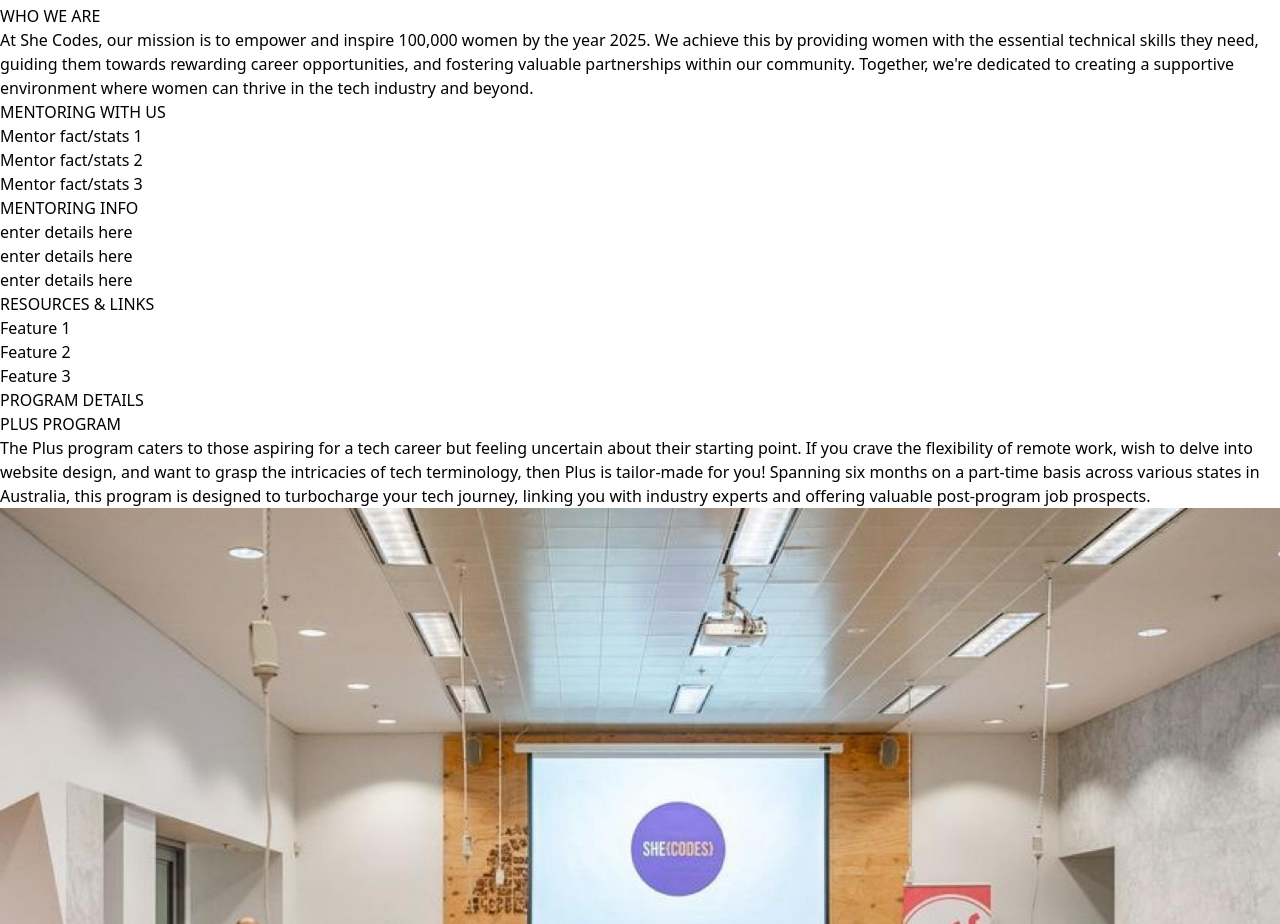
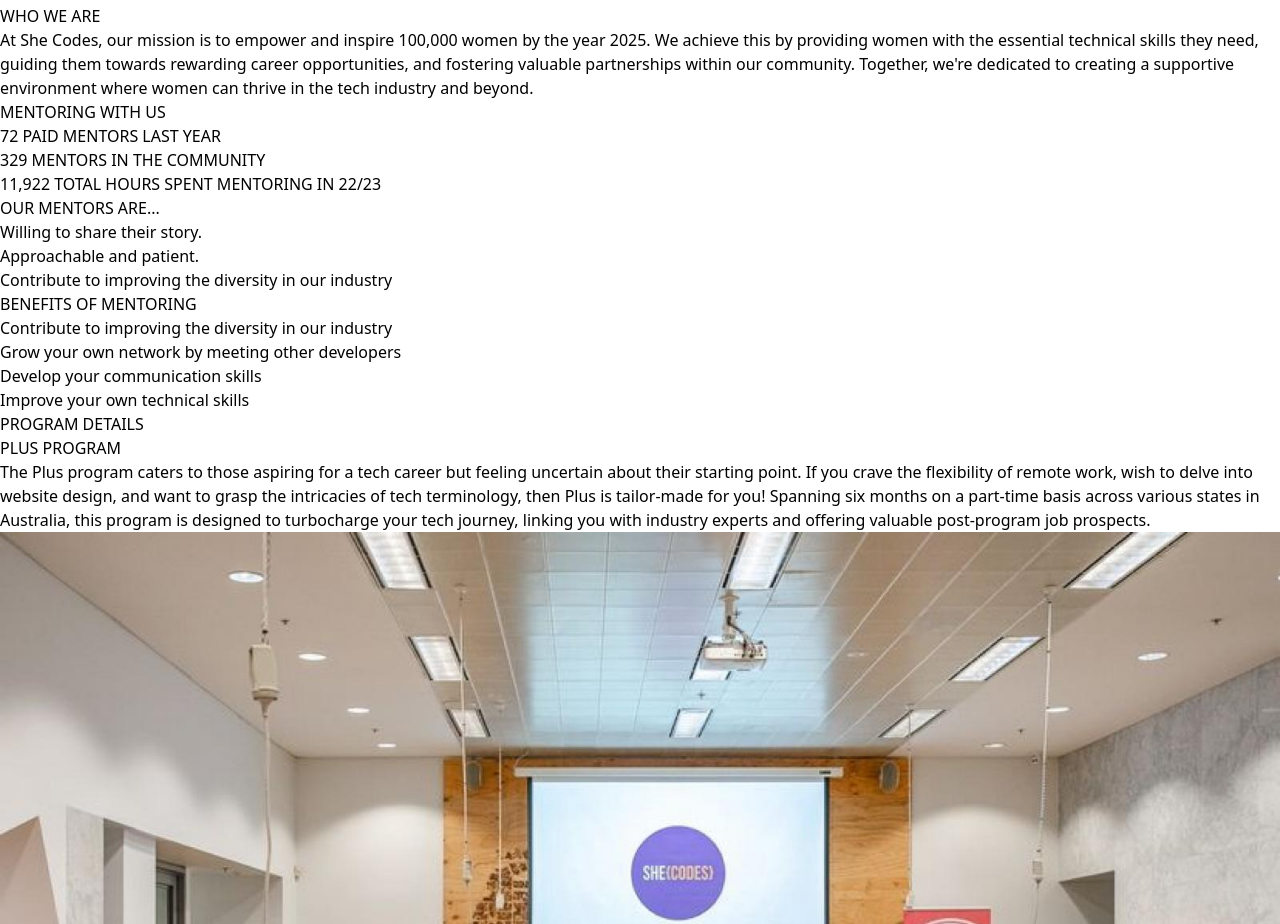
Before and after one commit to SheCodesAus/2024_bit_by_bit_frontend, a React (Vite) app: page /about in a window 1280 px wide. Shown: the part 7644-8568 px from the top of the page. Built offline with nearby package versions, Linux system fonts and the light colour scheme.

Commit message:
Update home and about page - bug fixes.

```diff
--- a/src/pages/GlobalPages/AboutPage.jsx
+++ b/src/pages/GlobalPages/AboutPage.jsx
@@ -34,30 +34,31 @@
           <figure>
             <div className="px-4 py-4 flex text-center">
               <div className="w-1/3 h-32 border-dotted border-2 border-orange-300">
-                <h1>Mentor fact/stats 1</h1>
+                <h1>72 PAID MENTORS LAST YEAR</h1>
               </div>
               <div className="w-1/3 border-dotted border-2 border-orange-300">
-                <h1>Mentor fact/stats 2</h1>
+                <h1>329 MENTORS IN THE COMMUNITY</h1>
               </div>
               <div className="w-1/3 border-dotted border-2 border-orange-300">
-                <h1>Mentor fact/stats 3</h1>
+                <h1>11,922 TOTAL HOURS SPENT MENTORING IN 22/23</h1>
               </div>
             </div>
           </figure>
 
           <article className="flex flex-col text-center w-11/12 border-solid border border-gray-300">
             <div className="py-4">
-              <h1 className="text-center font-bold text-xl">MENTORING INFO</h1>
-              <p>enter details here</p>
-              <p>enter details here</p>
-              <p>enter details here</p>
+              <h1 className="text-center font-bold text-xl">OUR MENTORS ARE...</h1>
+              <p>Willing to share their story.</p>
+              <p>Approachable and patient.</p>
+              <p>Contribute to improving the diversity in our industry</p>
             </div>
             <div className="py-4 border-solid border-t border-orange-300">
-              <h1 className="text-center font-bold text-xl pt-4">RESOURCES & LINKS</h1>
+              <h1 className="text-center font-bold text-xl pt-4">BENEFITS OF MENTORING</h1>
               <ul>
-                <li>Feature 1</li>
-                <li>Feature 2</li>
-                <li>Feature 3</li>
+                <li>Contribute to improving the diversity in our industry</li>
+                <li>Grow your own network by meeting other developers</li>
+                <li>Develop your communication skills</li>
+                <li>Improve your own technical skills</li>
                 {/* Add more features as needed */}
               </ul>
             </div>
--- a/src/pages/GlobalPages/HomePage.jsx
+++ b/src/pages/GlobalPages/HomePage.jsx
@@ -27,31 +27,31 @@
       </section>
 
       <section className="flex flex-row justify-center border-b p-8 border-gray-300 mb-4">
-        <div
-          className="event-card bg-orange-400 shadow-md p-8 rounded-lg mx-4 flex justify-center border border-orange-300"
-          style={{ minWidth: "300px" }}
+      <div>
+                <Link
+              to="/about"
+              className="event-card bg-orange-400 shadow-md p-8 rounded-lg mx-4 flex justify-center border border-orange-300 text-white text-xl font-bold"
+              style={{ minWidth: "300px", cursor: "pointer" }}
             >
-          <Link to="/about" className="font-bold text-white text-xl">
-            {" "}
-            PLUS{" "}
+              PLUS
         </Link>
         </div>
-        <div
-          className="event-card bg-orange-400 shadow-md p-8 rounded-lg mx-4 flex justify-center border border-orange-300"
-          style={{ minWidth: "300px" }}
+        <div>
+                <Link
+              to="/about"
+              className="event-card bg-orange-400 shadow-md p-8 rounded-lg mx-4 flex justify-center border border-orange-300 text-white text-xl font-bold"
+              style={{ minWidth: "300px", cursor: "pointer" }}
             >
-          <Link to="/about" className="font-bold text-white text-xl">
-            {" "}
-            ONE-DAY WORKSHOPS{" "}
+              ONE DAY WORKSHOPS
         </Link>
         </div>
-        <div
-          className="event-card bg-orange-400 shadow-md p-8 rounded-lg mx-4 flex justify-center border border-orange-300"
-          style={{ minWidth: "300px" }}
+        <div>
+        <Link
+              to="/about"
+              className="event-card bg-orange-400 shadow-md p-8 rounded-lg mx-4 flex justify-center border border-orange-300 text-white text-xl font-bold"
+              style={{ minWidth: "300px", cursor: "pointer" }}
             >
-          <Link to="/about" className="font-bold text-white text-xl">
-            {" "}
-            FLASH{" "}
+              FLASH
         </Link>
         </div>
       </section>
```
Lines whose indentation alone changed are shown as unchanged.
